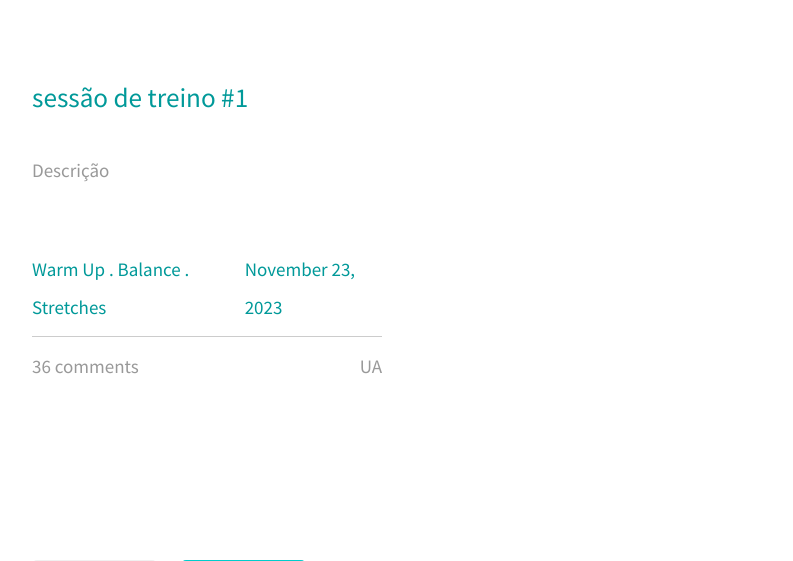
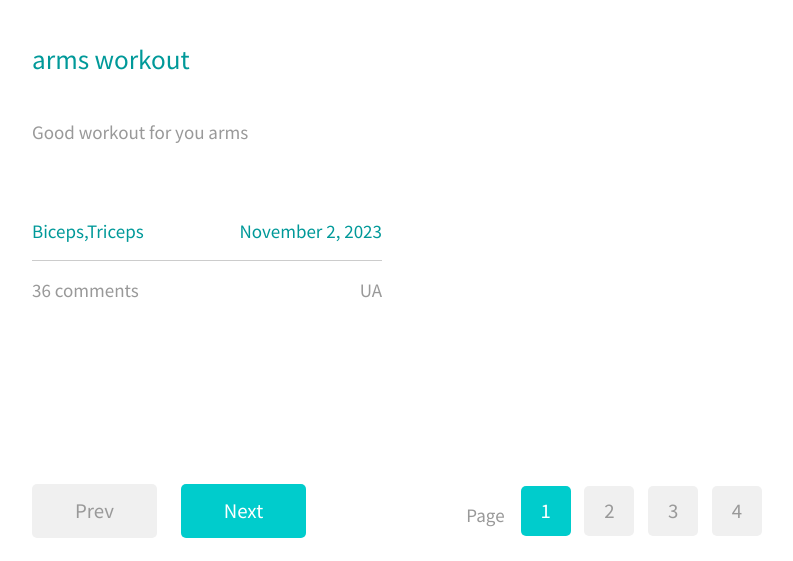
Before and after one commit to DanielEmdio/PECI, a Flask app: page / in a window 1280 px wide. Shown: the part 1305-1866 px from the top of the page, without its empty margins (403-1196 px from the left). Run offline with Flask 3, Linux system fonts and the light colour scheme; data comes from the database, SQL or seed files in the repository; both versions use the stored data as it was after the commit; some libraries are stand-ins or nearby versions.

Commit message:
added a few more parameters to the videos

```diff
--- a/Projeto/app.py
+++ b/Projeto/app.py
@@ -59,13 +59,14 @@ def get_video_path_from_database(username):
     if PTid[0]!= None:
         PTname = cursor.execute("SELECT user FROM PTs WHERE Id = ?", (PTid[0],)).fetchone()[0]
 
-        cursor.execute("SELECT video FROM PTs WHERE user = ? AND restrictedVideo=1", (PTname,))
-        videos_paths += [(video[0],1) for video in cursor.fetchall()]
+        cursor.execute("SELECT video,videoname,description,muscletargets,releaseDate FROM PTs WHERE user = ? AND restrictedVideo=1", (PTname,))
+        videos_paths += [(video[0],video[1],video[2],video[3],video[4],1) for video in cursor.fetchall()]
         print("HERE")
         print(videos_paths)
-    cursor.execute("SELECT video FROM PTs WHERE restrictedVideo=0")
-    videos_paths += [(video[0],0) for video in cursor.fetchall()]
+    cursor.execute("SELECT video,videoname,description,muscletargets,releaseDate FROM PTs WHERE restrictedVideo=0")
+    videos_paths += [(video[0],video[1],video[2],video[3],video[4],0) for video in cursor.fetchall()]
     conn.close()
+    print(videos_paths)
     #video_paths = [(video_path0,restrictedVideo==1),(video_path1,restrictedVideo==1)]
     return videos_paths
 
@@ -89,7 +90,12 @@ def contact():
 @app.route('/post')
 def post():
     video = request.args.get('video')
-    return render_template('post.html',video=video)
+    videoname = request.args.get('videoname')
+    description = request.args.get('description')
+    muscletargets = request.args.get('muscletargets')
+    releaseDate = request.args.get('releaseDate')
+
+    return render_template('post.html',video=video,videoname=videoname,description=description,muscletargets=muscletargets,releaseDate=releaseDate)
 
 # @app.route('/user_video')
 # def user_video():
--- a/Projeto/templates/index.html
+++ b/Projeto/templates/index.html
@@ -80,11 +80,11 @@
                 </div>
             </div>
             <div class="row tm-row">
-                {% for video,restricted in videos_path %}
+                {% for video,videoname,description,muscletargets,releaseDate,restricted in videos_path %}
                 <article class="col-12 col-md-6 tm-post">
                     <hr class="tm-hr-primary">
 
-                    <a href="/post?video={{ video }}" class="effect-lily tm-post-link tm-pt-60">
+                    <a href="/post?video={{ video }}&amp;description={{ description }}&amp;videoname={{ videoname }}&amp;muscletargets={{ muscletargets }}&amp;releaseDate={{ releaseDate }}" class="effect-lily tm-post-link tm-pt-60">
 
                         <video width="954" height="535" class="tm-mb-40">
                             <source src="{{ video }}" type="video/mp4">
@@ -93,14 +93,14 @@
                         {% if restricted == 1 %}
                             <span class="position-absolute tm-new-badge">Premium</span>
                         {% endif %}
-                        <h2 class="tm-pt-30 tm-color-primary tm-post-title">sessão de treino #1</h2>
+                        <h2 class="tm-pt-30 tm-color-primary tm-post-title">{{ videoname }}</h2>
                     </a>
                     <p class="tm-pt-30">
-                        Descrição
+                        {{ description }}
                     </p>
                     <div class="d-flex justify-content-between tm-pt-45">
-                        <span class="tm-color-primary">Warm Up . Balance . Stretches</span>
-                        <span class="tm-color-primary">November 23, 2023</span>
+                        <span class="tm-color-primary">{{ muscletargets }}</span>
+                        <span class="tm-color-primary">{{ releaseDate }}</span>
                     </div>
                     <hr>
                     <div class="d-flex justify-content-between">
```
Also changed, not shown: Projeto/dbSchema.txt (+7 -3 lines), Projeto/templates/post.html (+4 -16 lines), Projeto/database.db.
